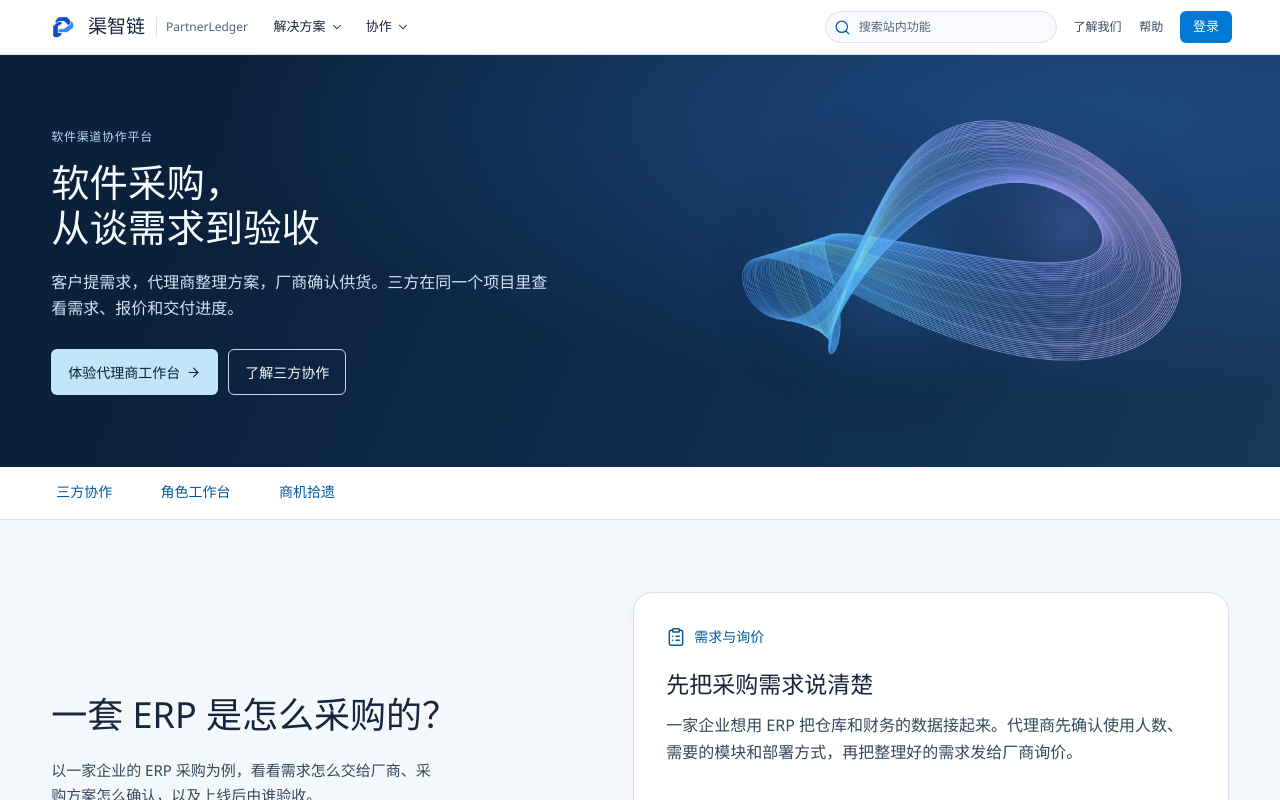
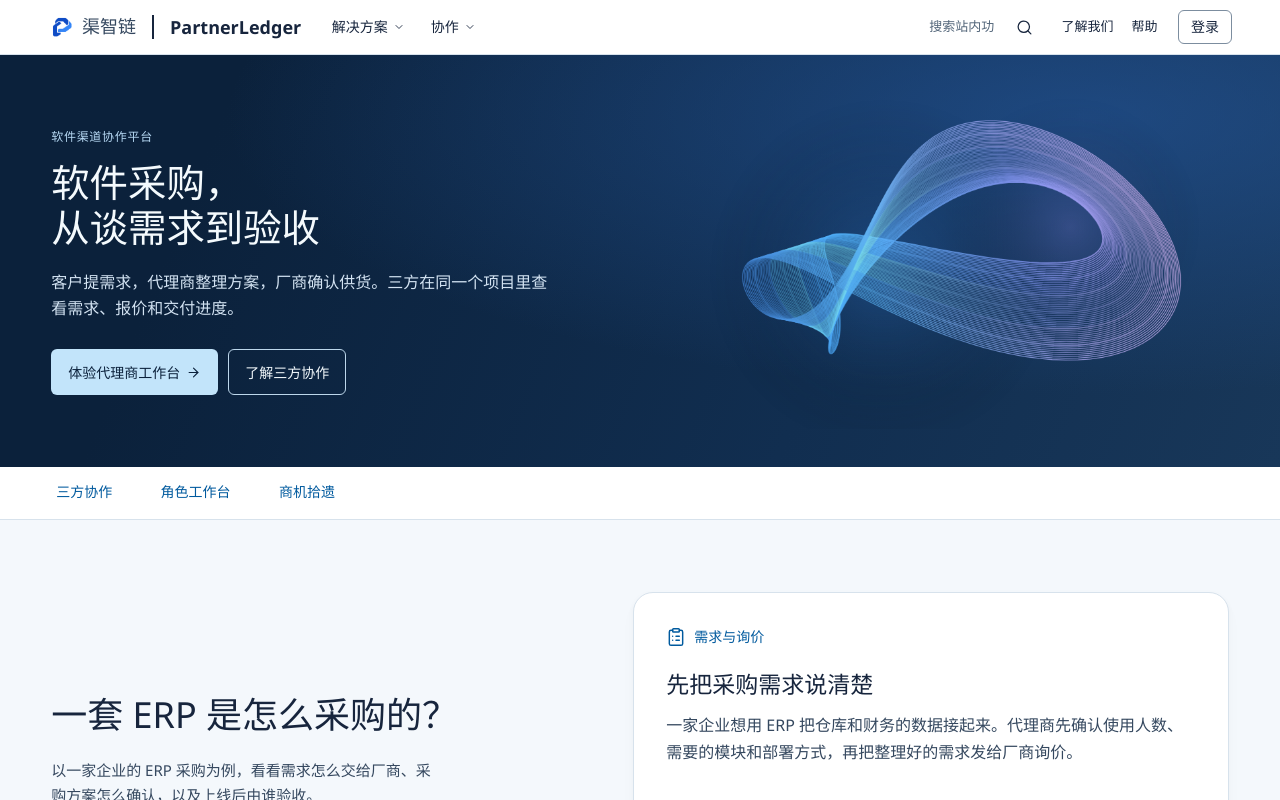
Before and after one commit to wweijie473-boop/PartnerLedger, a Vue app in the folder frontend/: page / in a window 1280 px wide. Shown: the top 800 px of the page. Built offline with nearby package versions, Linux system fonts and the light colour scheme.

Commit message:
style(frontend): refine the shared top navigation

```diff
--- a/frontend/src/PortalHeader.vue
+++ b/frontend/src/PortalHeader.vue
@@ -83,7 +83,7 @@ onUnmounted(() => document.removeEventListener('pointerdown', outside))
     <div ref="primary" class="pl-wrap pl-bar">
       <a class="pl-logo" href="/" aria-label="渠智链首页">
         <img class="brand-mark" src="/brand/partnerledger-logo.png" width="38" height="38" alt="" />
-        <b>渠智链</b><small>PartnerLedger</small>
+        <b>渠智链</b><span class="pl-product-name">PartnerLedger</span>
       </a>
 
       <nav class="pl-main-nav" aria-label="主导航">
@@ -92,7 +92,7 @@ onUnmounted(() => document.removeEventListener('pointerdown', outside))
           <button :id="'portal-toggle-' + menu.id" class="pl-nav-button" type="button"
             :aria-expanded="active === menu.id" :aria-controls="'portal-panel-' + menu.id"
             @click="toggle(menu.id)" @keydown.down.prevent="focusFirst(menu.id)">
-            {{ menu.label }} <UiIcon name="chevron-down" :size="14" />
+            {{ menu.label }} <UiIcon name="chevron-down" :size="12" />
           </button>
           <ul v-show="active === menu.id" :id="'portal-panel-' + menu.id" class="pl-popover">
             <li v-for="link in menu.links" :key="link.href">
@@ -104,9 +104,9 @@ onUnmounted(() => document.removeEventListener('pointerdown', outside))
 
       <form class="pl-search" role="search" aria-label="站内搜索" @submit.prevent="submitSearch" @focusout="focusOut($event, 'search')">
         <div class="pl-search-field">
-          <button type="submit" aria-label="搜索"><UiIcon name="search" :size="17" /></button>
           <input ref="searchInput" v-model="query" type="search" placeholder="搜索站内功能" aria-label="搜索站内功能"
             autocomplete="off" @focus="open('search')" @input="open('search')" @keydown.down.prevent="focusFirst('search')">
+          <button type="submit" aria-label="搜索"><UiIcon name="search" :size="17" /></button>
         </div>
         <div v-if="active === 'search'" id="portal-panel-search" class="pl-popover pl-search-panel">
           <p class="pl-search-caption" role="status">{{ query.trim() ? (results.length ? '搜索结果' : '没有找到相关功能') : '常用功能' }}</p>
--- a/frontend/src/portal-header.css
+++ b/frontend/src/portal-header.css
@@ -1,3 +1,4 @@
+body:has(.pl-header) { min-width: 0; }
 .pl-wrap { width: min(1328px, calc(100% - clamp(40px, 8vw, 112px))); margin-inline: auto; }
 .pl-header { position: sticky; top: 0; z-index: 20; background: var(--ui-surface); border-bottom: 1px solid var(--ui-border); }
 .pl-header .pl-bar { width: min(1504px, calc(100% - clamp(32px, 7.5vw, 144px))); }
@@ -6,39 +7,48 @@
   grid-template: "brand primary search utility account" auto / auto auto minmax(0,1fr) auto auto;
   align-items: center;
   min-height: 54px;
-  gap: clamp(6px, 1.3vw, 19px);
+  gap: clamp(10px, 1.6vw, 24px);
 }
 .pl-logo { display: inline-flex; align-items: center; gap: 10px; text-decoration: none; color: var(--ui-ink); white-space: nowrap; }
-.pl-bar > .pl-logo { grid-area: brand; justify-self: start; }
-.pl-bar .brand-mark { width: 30px; height: 30px; }
+.pl-bar > .pl-logo { grid-area: brand; justify-self: start; gap: 6px; }
+.pl-bar .brand-mark { width: 28px; height: 28px; }
 .pl-logo b { font-size: 19px; font-weight: 500; }
 .pl-logo small { font-size: 12px; padding-left: 9px; margin-left: 1px; border-left: 1px solid var(--ui-border); color: var(--ui-ink-muted); }
+.pl-bar .pl-logo b { color: var(--ui-ink-secondary); font-size: 18px; font-weight: 600; }
+.pl-product-name {
+  margin-inline-start: 10px;
+  padding-inline-start: 16px;
+  border-inline-start: 2px solid var(--ui-ink);
+  font-size: 18px;
+  font-weight: 600;
+  line-height: 24px;
+}
 .pl-main-nav, .pl-utility { display: flex; align-items: center; }
-.pl-main-nav { grid-area: primary; gap: 4px; }
+.pl-main-nav { grid-area: primary; gap: 6px; }
 .pl-utility { grid-area: utility; gap: clamp(10px, 1.4vw, 20px); }
-.pl-utility a { display: flex; align-items: center; min-height: 34px; color: var(--ui-ink-secondary); font-size: 12px; text-decoration: none; white-space: nowrap; }
+.pl-utility a { display: flex; align-items: center; min-height: 36px; color: var(--ui-ink); font-size: 13px; text-decoration: none; white-space: nowrap; }
 .pl-utility a:hover { color: var(--ui-link); text-decoration: underline; }
 .pl-menu, .pl-search { position: relative; }
 .pl-account-slot { grid-area: account; justify-self: end; }
 .pl-nav-button {
   display: inline-flex;
   align-items: center;
-  gap: 4px;
-  min-height: 32px;
-  padding: 4px 8px;
+  gap: 5px;
+  min-height: 36px;
+  padding: 4px 9px;
   border: 1px solid transparent;
   border-radius: var(--ui-radius-sm);
   background: transparent;
   color: var(--ui-ink);
   white-space: nowrap;
-  font-size: 13px;
+  font-size: 14px;
   font-weight: 400;
 }
 .pl-nav-button:hover, .pl-nav-button[aria-expanded=true] { background: var(--ui-accent-bg); color: var(--ui-link); }
 .pl-nav-button svg { transition: transform .15s ease; }
 .pl-nav-button[aria-expanded=true] svg { transform: rotate(180deg); }
-.pl-nav-cta { justify-content: center; padding-inline: 12px; text-decoration: none; background: var(--ui-accent); color: var(--ui-on-accent); }
-.pl-nav-cta:hover { background: var(--ui-accent-hover); color: var(--ui-on-accent); }
+.pl-nav-cta { justify-content: center; min-height: 32px; padding-inline: 12px; border-color: var(--ui-border-strong); text-decoration: none; }
+.pl-nav-cta:hover { border-color: var(--ui-link); }
 .pl-popover {
   position: absolute;
   z-index: 1;
@@ -58,25 +68,26 @@
 .pl-popover strong, .pl-popover small { display: block; }
 .pl-popover strong { font-size: 13px; font-weight: 500; }
 .pl-popover small { color: var(--ui-ink-muted); font-size: 12px; line-height: 1.5; }
-.pl-search { grid-area: search; justify-self: end; width: min(100%,232px); }
+.pl-search { grid-area: search; justify-self: end; width: min(100%,122px); }
+.pl-search:focus-within { width: min(100%,196px); }
 .pl-search-field {
   display: flex;
   align-items: center;
-  min-height: 32px;
-  border: 1px solid var(--ui-border);
-  border-radius: var(--ui-radius-pill);
-  background: var(--ui-surface-muted);
+  min-height: 34px;
+  border: 1px solid transparent;
+  border-radius: var(--ui-radius-sm);
 }
+.pl-search-field:hover { background: var(--ui-surface-muted); }
 .pl-search-field:focus-within { border-color: var(--ui-link); box-shadow: 0 0 0 2px var(--ui-accent-bg); }
-.pl-search-field button { display: grid; align-self: stretch; place-items: center; flex: 0 0 33px; padding: 0; color: var(--ui-link); border: 0; border-radius: var(--ui-radius-pill); background: transparent; }
+.pl-search-field button { display: grid; align-self: stretch; place-items: center; flex: 0 0 32px; padding: 0; color: var(--ui-ink); border: 0; border-radius: var(--ui-radius-sm); background: transparent; }
 .pl-search-field button:hover { background: var(--ui-accent-bg); }
-.pl-search-field input { flex: 1; min-width: 0; padding: 5px 10px 5px 0; color: var(--ui-ink); border: 0; outline: 0; background: transparent; font-size: 12px; }
+.pl-search-field input { flex: 1; min-width: 0; padding: 5px 0 5px 9px; color: var(--ui-ink); border: 0; outline: 0; background: transparent; font-size: 13px; }
 .pl-search-field input::placeholder { color: var(--ui-ink-muted); }
 .pl-search-panel { left: auto; right: 0; width: min(354px, calc(100vw - 32px)); }
 .pl-search-panel ul { list-style: none; padding: 0; margin: 0; }
 .pl-search-caption { padding: 7px 10px 3px; font-size: 12px; font-weight: 400; color: var(--ui-ink-muted); }
 .pl-search-empty { padding: 6px 10px 12px; color: var(--ui-ink-muted); font-size: 14px; }
-@media(max-width:1100px) { .pl-bar > .pl-logo small { display: none; } }
+@media(max-width:940px) { .pl-product-name { display: none; } }
 @media(max-width:760px) {
   .pl-header { position: relative; }
   .pl-bar {
@@ -88,7 +99,8 @@
   .pl-main-nav .pl-menu { position: static; }
   .pl-main-nav .pl-nav-button { padding-inline: 8px; }
   .pl-utility { justify-self: end; }
-  .pl-search { width: 100%; }
+  .pl-search, .pl-search:focus-within { width: 100%; }
+  .pl-search-field { border-color: var(--ui-border); }
   .pl-search-panel { width: 100%; }
 }
 @media(max-width:540px) { .pl-header .pl-wrap { width: calc(100% - 32px); } }
--- a/frontend/src/portal.css
+++ b/frontend/src/portal.css
@@ -1,4 +1,3 @@
-body:has(.pl-portal) { min-width: 0; }
 .pl-portal {
   --pl-sticky-header-height: 55px;
   --pl-section-bar-height: 53px;
```
